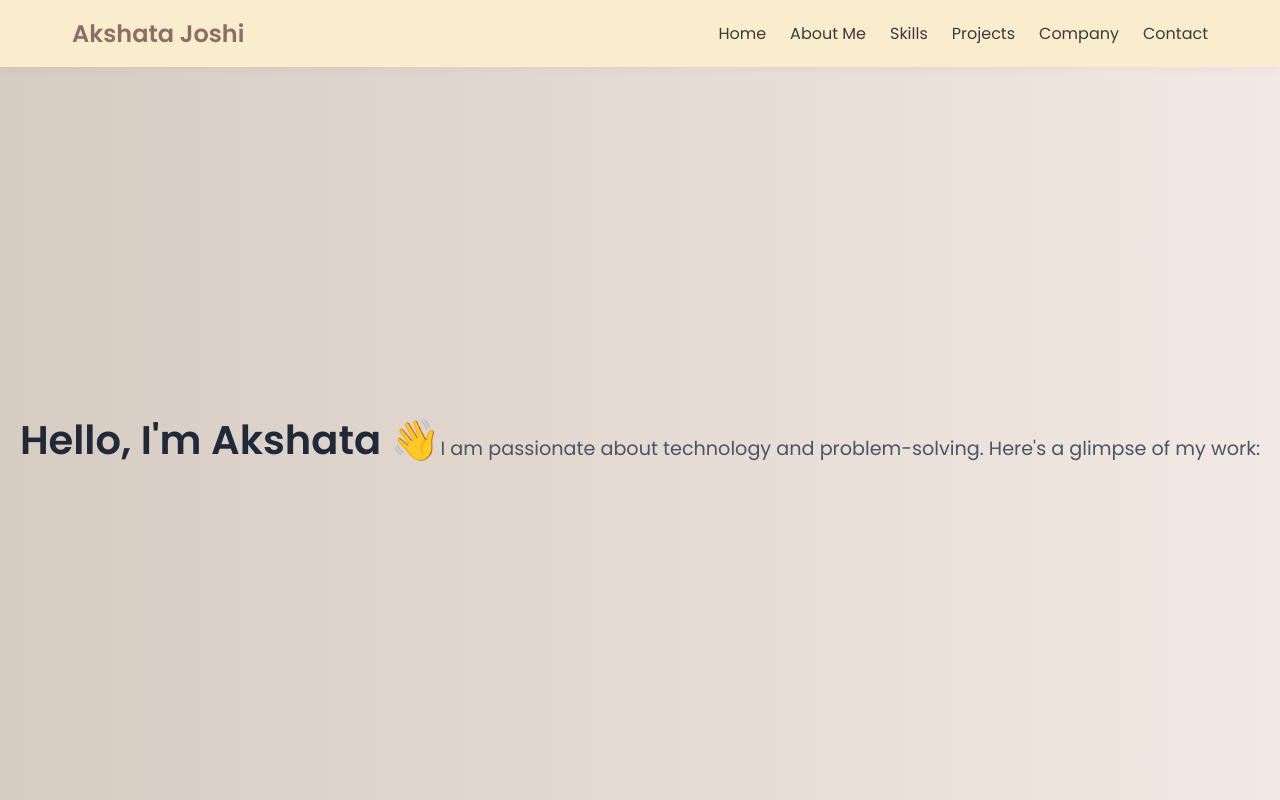
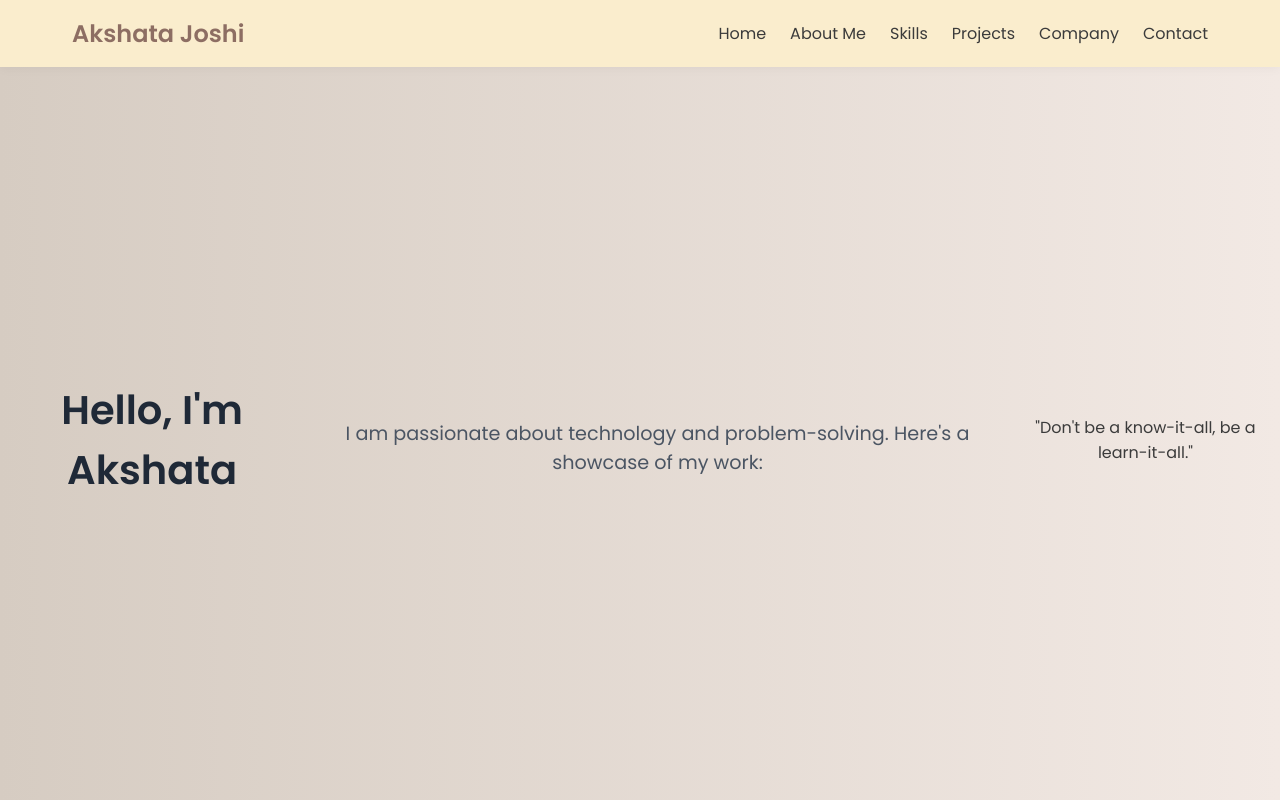
Before and after one commit to AkshataSJ22/portfolio.github.io, a plain HTML site: page index.html in a window 1280 px wide. Drawn offline with Linux system fonts and the light colour scheme.

Commit message:
Update index.html

```diff
--- a/index.html
+++ b/index.html
@@ -23,9 +23,9 @@
     </nav>
 
     <header id="home">
-        <h1>Hello, I'm Akshata 👋</h1>
-        <p>I am passionate about technology and problem-solving. Here's a glimpse of my work:</p>
+        <h1>Hello, I'm Akshata</h1>
+        <p>I am passionate about technology and problem-solving. Here's a showcase of my work:</p>
+        <blockquote class="quote">"Don't be a know-it-all, be a learn-it-all."</blockquote>
     </header>
 </body>
-
 </html>
```
